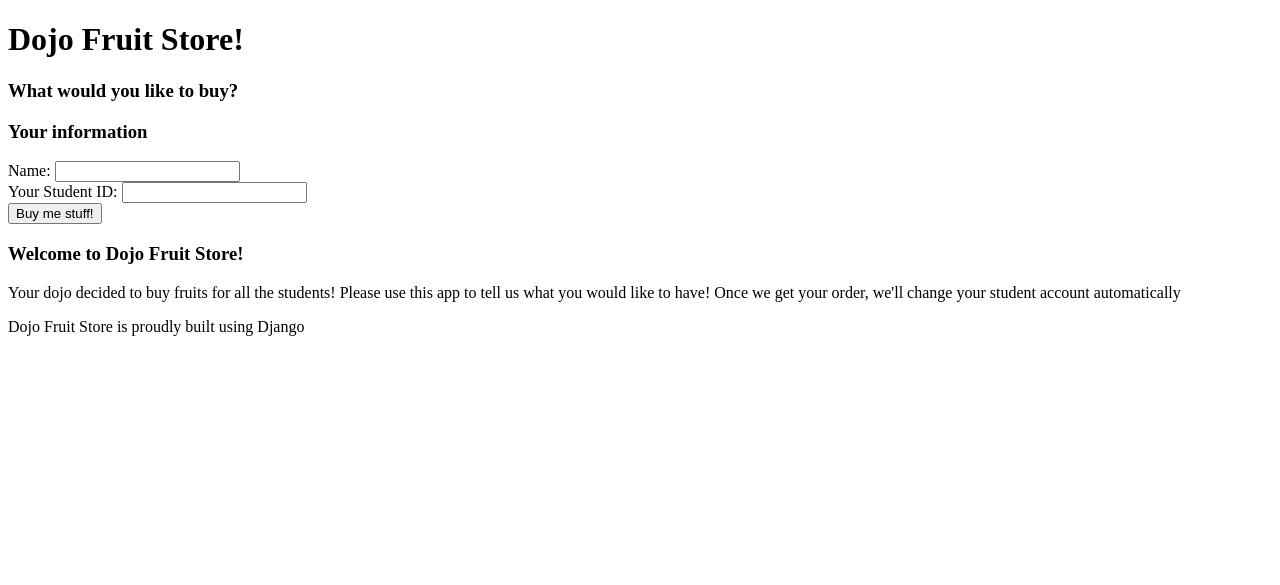
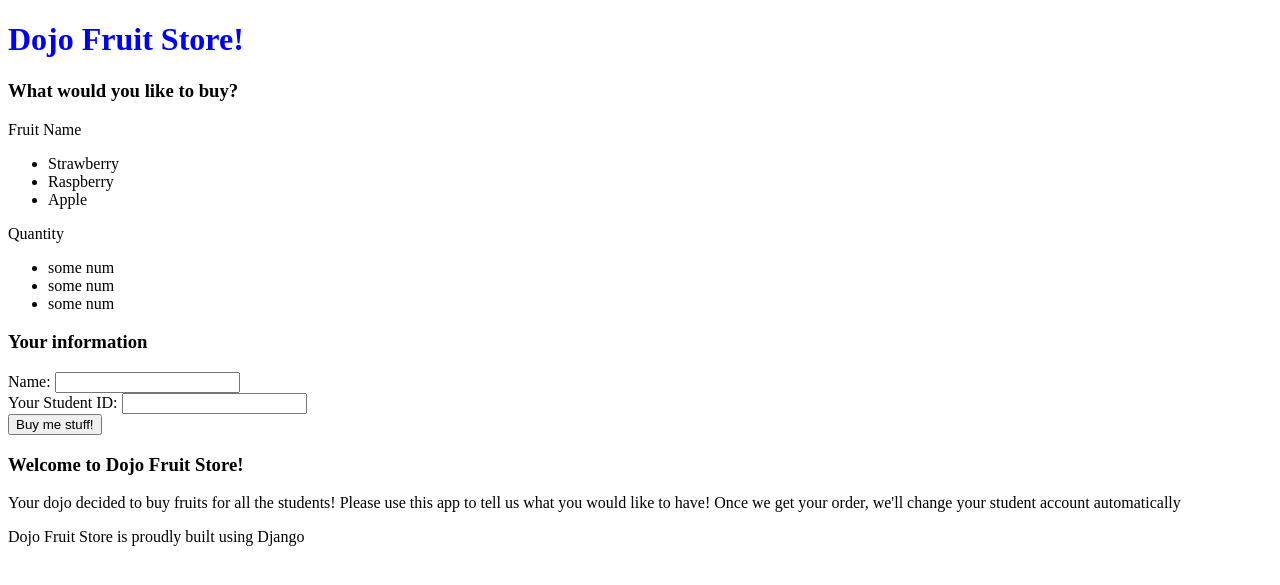
Before and after one commit to KeithBrantley/Dojo_Fruit_Stand, a Django app: page / in a window 1280 px wide. Shown: the top 585 px of the page. Run offline with Django 3.2, Linux system fonts and the light colour scheme.

Commit message:
css not working

```diff
--- /dev/null
+++ b/dojo_fruit_stand/main/static/css/style.css
@@ -0,0 +1,7 @@
+/* * {
+    border: 1px solid black;
+} */
+
+h1 {
+    color: blue;
+}
--- a/dojo_fruit_stand/main/templates/checkout.html
+++ b/dojo_fruit_stand/main/templates/checkout.html
@@ -4,7 +4,7 @@
     <meta charset="UTF-8">
     <meta name="viewport" content="width=device-width, initial-scale=1.0">
     <title>Checkout</title>
-    <link rel="stylesheet" href="css/checkoutCSS.css">
+    <!-- <link rel="stylesheet" href="css/checkoutCSS.css"> -->
 </head>
 <body>
     <h1>Thank you for your order!</h1>
--- a/dojo_fruit_stand/main/templates/index.html
+++ b/dojo_fruit_stand/main/templates/index.html
@@ -1,16 +1,37 @@
 <!DOCTYPE html>
 <html lang="en">
+
 <head>
     <meta charset="UTF-8">
     <meta name="viewport" content="width=device-width, initial-scale=1.0">
     <title>Dojo Fruit Store</title>
-    <!-- {% load static %}
-    <link rel="stylesheet" href="{% static 'css/indexCSS.css' %}"> -->
+    {% load static %}
+    <link rel="stylesheet" href="{% static 'css\style.css' %}">
 </head>
+<!-- C:\Users\keith\Documents\CodingDojo\python_stack\django\django_intro\Dojo_Fruit_Stand\dojo_fruit_stand\main\static\css -->
 <body>
     <h1>Dojo Fruit Store!</h1>
     <h3>What would you like to buy?</h3>
+    <div class='items'>
+        <div id='fruit_name'>
+            <p>Fruit Name</p>
+            <ul>
+                <li>Strawberry</li>
+                <li>Raspberry</li>
+                <li>Apple</li>
+            </ul>
+        </div>
+        <div id='quantity'>
+            <p>Quantity</p>
+            <ul>
+                <li>some num</li>
+                <li>some num</li>
+                <li>some num</li>
+            </ul>
+        </div>
+    </div>
     <h3>Your information</h3>
+    <div class='user_info'>
         <form action="/checkout" method="POST">
             {% csrf_token %}
             <label for="name">Name:</label>
@@ -20,11 +41,14 @@
             <input type="submit" value="Buy me stuff!">
             <!-- <button>Buy me stuff!</button> -->
         </form>
-    <div>
+    </div>
+    <div id='welcome'>
         <h3>Welcome to Dojo Fruit Store!</h3>
-        <p>Your dojo decided to buy fruits for all the students! Please use this app to tell us what you would like to have! Once we get your order, we'll change your student account automatically</p>
+        <p>Your dojo decided to buy fruits for all the students! Please use this app to tell us what you would like to
+            have! Once we get your order, we'll change your student account automatically</p>
 
         <p>Dojo Fruit Store is proudly built using Django</p>
     </div>
 </body>
+
 </html>
```
Also changed, not shown: dojo_fruit_stand/dojo_fruit_stand/settings.py (+17 -0 lines), dojo_fruit_stand/main/static/css/checkoutCSS.css (added), dojo_fruit_stand/main/templates/static/indexCSS.css (deleted). Lines whose indentation alone changed are shown as unchanged.
